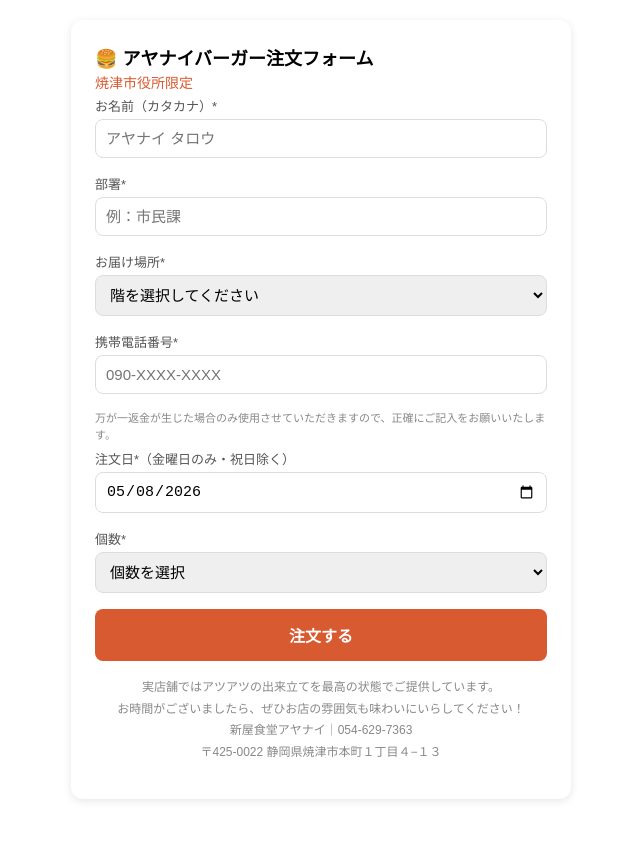
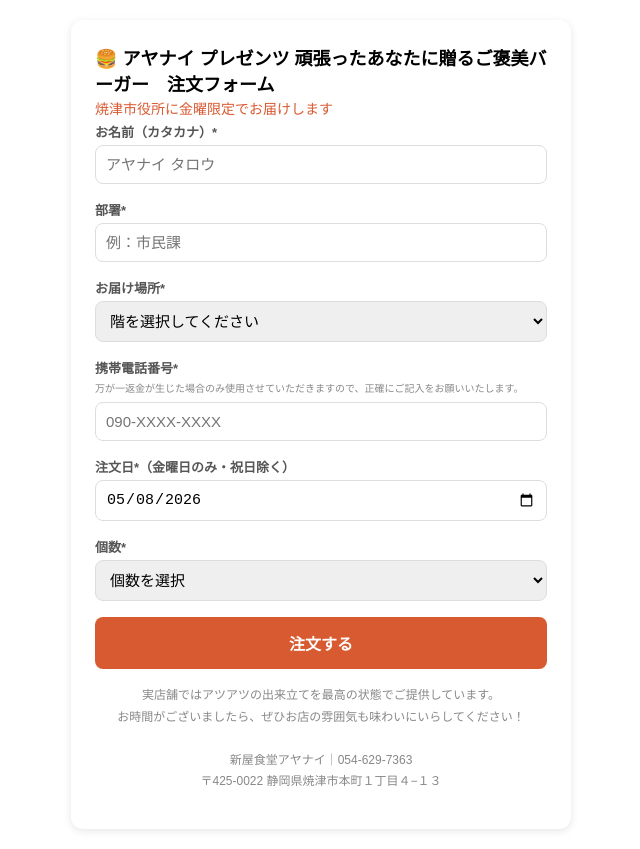
Before and after one commit to azenoa-oss/ayanai-order, a plain HTML site: page index.html in a window 1280 px wide. Shown: the whole page, without its empty margins (319-959 px from the left). Before the commit the page ends 819 px from the top, so only its background shows below. Drawn offline with Linux system fonts and the light colour scheme.

Commit message:
Update index.html

```diff
--- a/index.html
+++ b/index.html
@@ -12,8 +12,8 @@
   h3 { font-size: 14px; color: #D85A30; margin: 0 0 4px; font-weight: normal; }
   .sub { font-size: 12px; color: #888; margin: 0 0 4px; }
   .sub:last-of-type { margin-bottom: 20px; }
-  label { display: block; font-size: 13px; color: #555; margin-bottom: 4px; }
-  .label-note { font-size: 11px; color: #888; margin-bottom: 6px; display: block; line-height: 1.5; }
+  label { display: block; font-size: 13px; color: #555; margin-bottom: 4px; font-weight: bold;}
+  .label-note { font-size: 10px; color: #888; margin-bottom: 6px; display: block; line-height: 1.5; }
   input, select { width: 100%; padding: 10px; border: 1px solid #ddd; border-radius: 8px; font-size: 15px; margin-bottom: 16px; }
   .price-box { display: none; background: #fff8f0; border: 1.5px solid #D85A30; border-radius: 8px; padding: 12px 16px; margin-bottom: 16px; text-align: center; }
   .price-label { font-size: 13px; color: #888; margin-bottom: 4px; }
@@ -33,8 +33,8 @@
 </head>
 <body>
 <div class="card">
-  <h2>🍔 アヤナイバーガー注文フォーム</h2>
-  <h3>焼津市役所限定</h3>
+  <h2>🍔 アヤナイ プレゼンツ 頑張ったあなたに贈るご褒美バーガー　注文フォーム</h2>
+  <h3>焼津市役所に金曜限定でお届けします</h3>
 
   <div id="form-area">
     <label>お名前（カタカナ）*</label>
@@ -56,8 +56,8 @@
     <div class="error-msg" id="floor-err">階を選択してください</div>
 
     <label>携帯電話番号*</label>
+    <span class="label-note">万が一返金が生じた場合のみ使用させていただきますので、正確にご記入をお願いいたします。</span>
     <input type="tel" id="tel" placeholder="090-XXXX-XXXX">
-    <span class="label-note">万が一返金が生じた場合のみ使用させていただきますので、正確にご記入をお願いいたします。</span>
     <div class="error-msg" id="tel-err">携帯電話番号を入力してください</div>
 
     <label>注文日*（金曜日のみ・祝日除く）</label>
@@ -84,7 +84,7 @@
 
     <p class="footer-msg">
       実店舗ではアツアツの出来立てを最高の状態でご提供しています。<br>
-      お時間がございましたら、ぜひお店の雰囲気も味わいにいらしてください！<br>
+      お時間がございましたら、ぜひお店の雰囲気も味わいにいらしてください！<br><br>
       新屋食堂アヤナイ｜054-629-7363<br>
       〒425-0022 静岡県焼津市本町１丁目４−１３
     </p>
```
